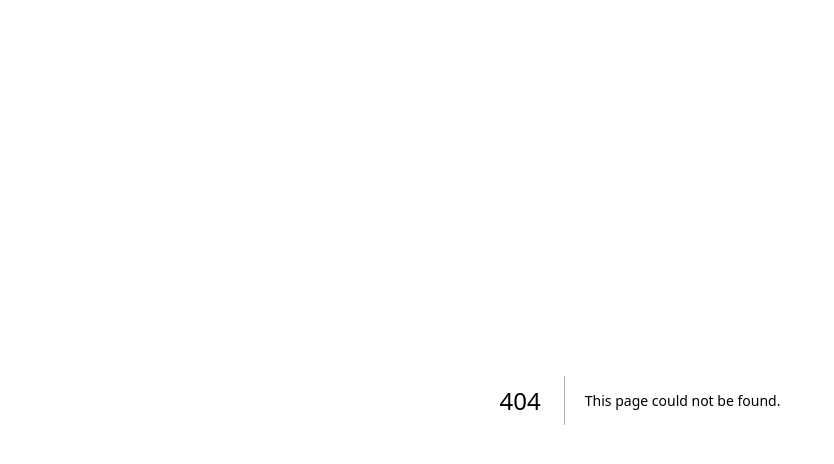
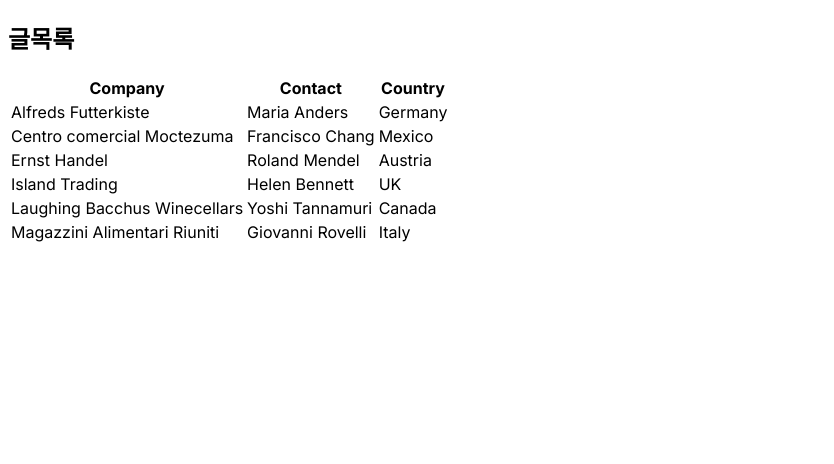
Before and after one commit to Hojoomoney/team-project-soccer-fe, a Next.js app: page /companies in a window 1280 px wide. Before the commit this address had no page. Shown: the top 464 px of the page, without its empty margins (0-834 px from the left). Built offline with nearby package versions, Linux system fonts and the light colour scheme.

Commit message:
add articles, new article, companies

```diff
--- /dev/null
+++ b/app/companies/page.tsx
@@ -0,0 +1,46 @@
+interface ICompany{
+    company: string,
+    contact: string,
+    country: string
+}
+const Company = (props :  ICompany) => {
+    return (
+        <tr>
+            <td>{props.company}</td>
+            <td>{props.contact}</td>
+            <td>{props.country}</td>
+        </tr>
+    )
+}
+
+export default function Companies() {
+
+    const companies = [
+        {company : 'Alfreds Futterkiste', contact : 'Maria Anders', country : 'Germany'},
+        {company : 'Centro comercial Moctezuma', contact : 'Francisco Chang', country : 'Mexico'},
+        {company : 'Ernst Handel', contact : 'Roland Mendel', country : 'Austria'},
+        {company : 'Island Trading', contact : 'Helen Bennett', country : 'UK'},
+        {company : 'Laughing Bacchus Winecellars', contact : 'Yoshi Tannamuri', country : 'Canada'},
+        {company : 'Magazzini Alimentari Riuniti', contact : 'Giovanni Rovelli', country : 'Italy'},
+    ]
+
+    const companyMap = companies.map((v,i) => (
+        <Company key={i} {...v}/>
+    ));
+    return(<>
+    <h2>글목록</h2>
+
+ <table>
+    <thead>
+        <tr>
+            <th>Company</th>
+            <th>Contact</th>
+            <th>Country</th>
+        </tr>
+    </thead>
+    <tbody>
+    {companyMap}
+    </tbody>
+</table>
+    </>)
+}
--- a/package.json
+++ b/package.json
@@ -20,8 +20,6 @@
     "@types/react": "^18",
     "@types/react-dom": "^18",
     "autoprefixer": "^10.0.1",
-    "eslint": "^8",
-    "eslint-config-next": "14.1.3",
     "postcss": "^8",
     "tailwindcss": "^3.3.0",
     "typescript": "^5"
```
Also changed, not shown: app/articles/new-article/page.tsx (added, +8 -0 lines), app/articles/page.tsx (added, +73 -0 lines).
